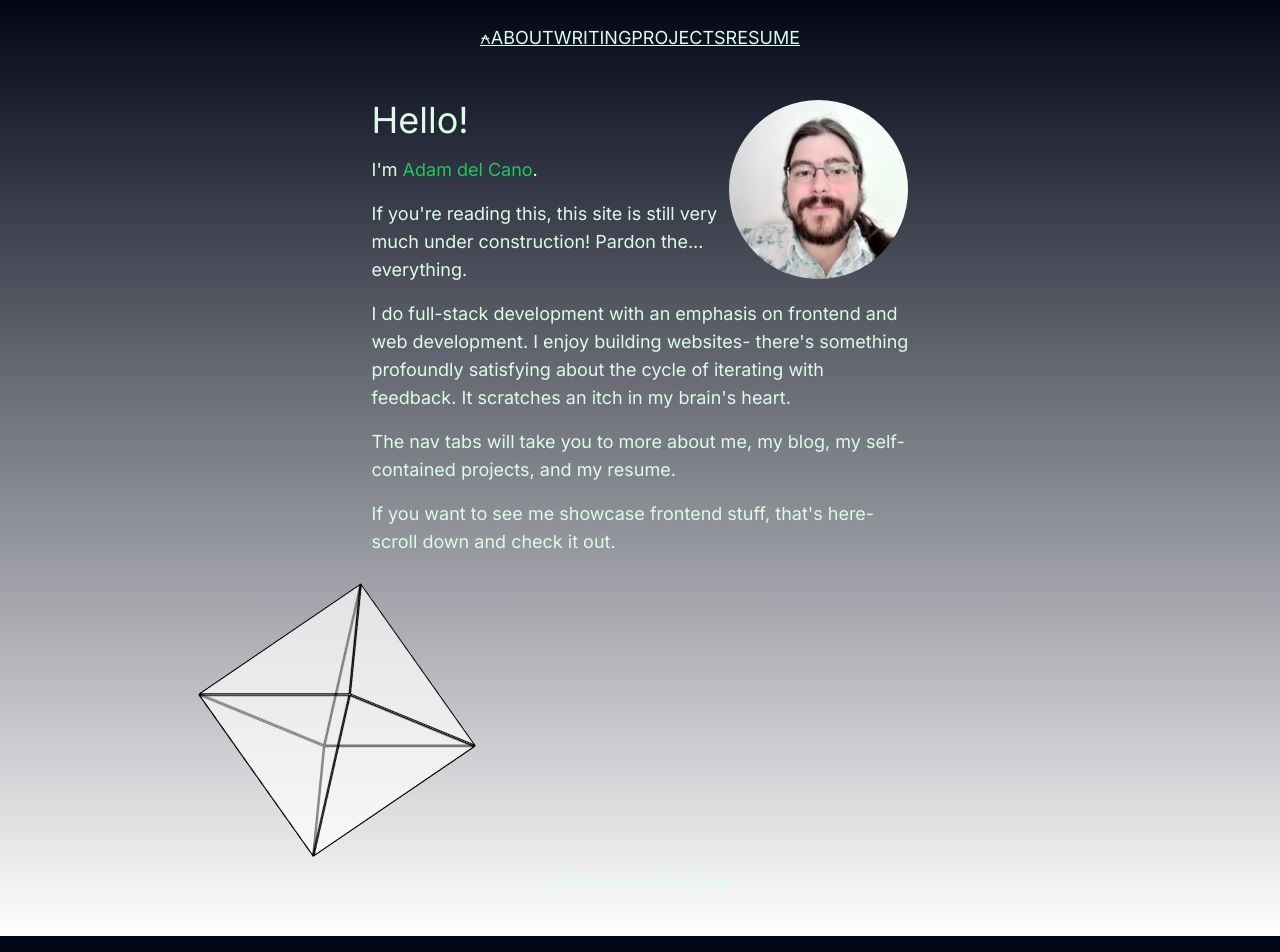
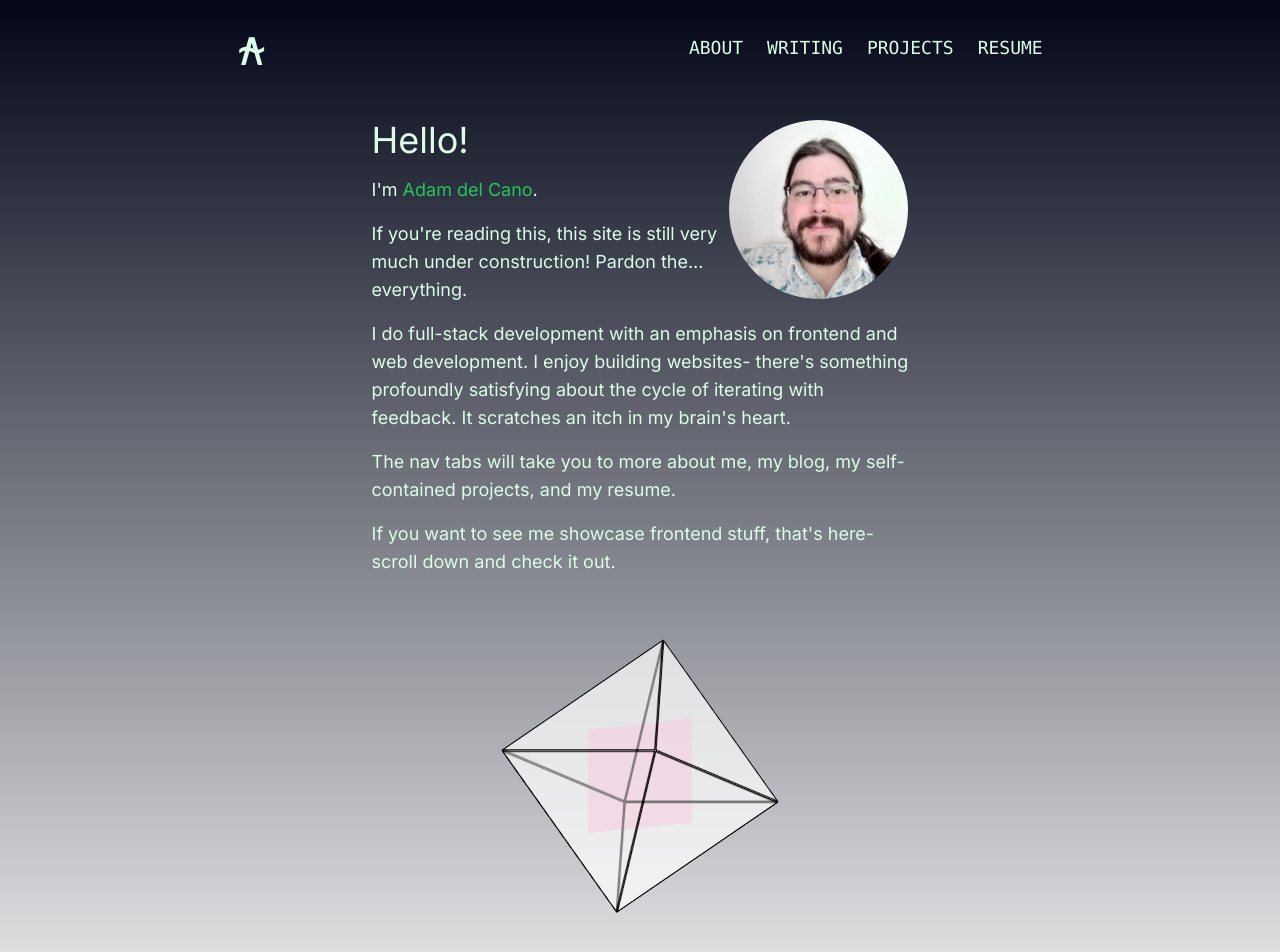
Before and after one commit to adamdelcano/adamdelcano.github.io, a Next.js app: page / in a window 1280 px wide. Shown: the top 952 px of the page. Built offline with nearby package versions, Linux system fonts and the light colour scheme.

Commit message:
Fixed miscapitalized folder name that was causing tailwind config not to see components

```diff
--- a/src/Components/Header/Header.tsx
+++ /dev/null
@@ -1,55 +0,0 @@
-"use client";
-import React from "react";
-import Link from "next/link";
-
-export default function Header() {
-  return (
-    <>
-      <div className="flex max-w-full flex-col items-center">
-      <header className="flex flex-col md:flex-row justify-items-end w-full font-mono p-18">
-        <div className="text-5xl text-center md:text-left has-tooltip w-screen max-w-full">
-          <Link href="/" className="no-underline">
-            ⍲
-          </Link>
-          <span className="tooltip m-18 max-w-full">
-            {"<-"}If you&apos;re curious, this is the{" "}
-            <a
-              href="https://en.wikipedia.org/wiki/APL_syntax_and_symbols"
-              target="_blank"
-            >
-              APL
-            </a>{" "}
-            symbol for NAND. Not proficient with APL, just thought it was cool.
-          </span>
-        </div>
-        <div className="flex max-sm:flex-wrap md:text-xl justify-items-end md:gap-6">
-          <Link
-            href="/about"
-            className="m-auto transition-all ease-in-out duration-300 hover:bg-green-900 no-underline"
-          >
-            ABOUT
-          </Link>
-          <Link
-            href="#"
-            className="m-auto transition-all ease-in-out duration-300 hover:bg-green-900 no-underline"
-          >
-            WRITING
-          </Link>
-          <Link
-            href="#"
-            className="m-auto transition-all ease-in-out duration-300 hover:bg-green-900 no-underline"
-          >
-            PROJECTS
-          </Link>
-          <Link
-            href="#"
-            className="m-auto transition-all ease-in-out duration-300 hover:bg-green-900 no-underline"
-          >
-            RESUME
-          </Link>
-        </div>
-      </header>
-      </div>
-    </>
-  );
-}
--- a/src/Components/Spinner/Spinner.tsx
+++ /dev/null
@@ -1,19 +0,0 @@
-export default function Spinner() {
-  return (
-    <div className="flex flex-row w-full justify-evenly my-20 py-5">
-      <div className="border-4 border-slate-600 before:block before:absolute before:-inset-1 before:-skew-y-6 before:bg-pink-500/50 before:hover:bg-pink-500/75 before:scale-50 before:hover:scale-75 relative inline-block">
-        <div className="solid">
-          <div className="side"></div>
-          <div className="side"></div>
-          <div className="side"></div>
-          <div className="side"></div>
-
-          <div className="side"></div>
-          <div className="side"></div>
-          <div className="side"></div>
-          <div className="side"></div>
-        </div>
-      </div>
-    </div>
-  );
-}
--- a/src/app/about/page.tsx
+++ b/src/app/about/page.tsx
@@ -3,8 +3,8 @@
 import { useRef, useEffect } from "react";
 import Typed from "typed.js";
 
-import Familiars from "@/Components/Familiars/Familiars";
-import Intro from "@/Components/Intro/Intro";
+import Familiars from "@/components/Familiars/Familiars";
+import Intro from "@/components/Intro/Intro";
 
 export default function About() {
   return (
--- a/src/app/globals.css
+++ b/src/app/globals.css
@@ -45,58 +45,7 @@ body {
     text-wrap: balance;
   }
 }
-.solid {
-  position: relative;
-  width: 200px;
-  height: 200px;
-  -webkit-animation: spin 40s infinite linear;
-  animation: spin 40s infinite linear;
-  transform-style: preserve-3d;
-}
-.solid .side {
-  position: absolute;
-  left: 0;
-  bottom: 50%;
-  height: 173.2px;
-  width: 200px;
-  background-image: url("/triangle.svg");
-  transform-origin: 50% 100%;
-}
-.solid .side:hover {
-  background-image: url("/triangleBright.svg");
-}
-.solid .side:nth-child(1) {
-  transform: rotateY(90deg) translateZ(100px) rotateX(35.27deg);
-  border-bottom-color: rgba(152, 254, 208, 0.4);
-}
-.solid .side:nth-child(2) {
-  transform: rotateY(180deg) translateZ(100px) rotateX(35.27deg);
-  border-bottom-color: rgba(178, 184, 33, 0.4);
-}
-.solid .side:nth-child(3) {
-  transform: rotateY(270deg) translateZ(100px) rotateX(35.27deg);
-  border-bottom-color: rgba(58, 54, 154, 0.4);
-}
-.solid .side:nth-child(4) {
-  transform: rotateY(360deg) translateZ(100px) rotateX(35.27deg);
-  border-bottom-color: rgba(99, 61, 24, 0.4);
-}
-.solid .side:nth-child(5) {
-  transform: rotateY(450deg) translateZ(100px) rotateX(144.73deg);
-  border-bottom-color: rgba(157, 239, 242, 0.4);
-}
-.solid .side:nth-child(6) {
-  transform: rotateY(540deg) translateZ(100px) rotateX(144.73deg);
-  border-bottom-color: rgba(84, 178, 216, 0.4);
-}
-.solid .side:nth-child(7) {
-  transform: rotateY(630deg) translateZ(100px) rotateX(144.73deg);
-  border-bottom-color: rgba(142, 201, 51, 0.4);
-}
-.solid .side:nth-child(8) {
-  transform: rotateY(720deg) translateZ(100px) rotateX(144.73deg);
-  border-bottom-color: rgba(1, 190, 43, 0.4);
-}
+
 
 @-webkit-keyframes spin {
   0% {
@@ -153,3 +102,55 @@ body {
 .avatar:hover {
   --f: 1.4; /* hover scale */
 }
+.solid {
+  position: relative;
+  width: 200px;
+  height: 200px;
+  -webkit-animation: spin 40s infinite linear;
+  animation: spin 40s infinite linear;
+  transform-style: preserve-3d;
+}
+.solid .side {
+  position: absolute;
+  left: 0;
+  bottom: 50%;
+  height: 173.2px;
+  width: 200px;
+  background-image: url("/triangle.svg");
+  transform-origin: 50% 100%;
+}
+.solid .side:hover {
+  background-image: url("/triangleBright.svg");
+}
+.solid .side:nth-child(1) {
+  transform: rotateY(90deg) translateZ(100px) rotateX(35.27deg);
+  border-bottom-color: rgba(152, 254, 208, 0.4);
+}
+.solid .side:nth-child(2) {
+  transform: rotateY(180deg) translateZ(100px) rotateX(35.27deg);
+  border-bottom-color: rgba(178, 184, 33, 0.4);
+}
+.solid .side:nth-child(3) {
+  transform: rotateY(270deg) translateZ(100px) rotateX(35.27deg);
+  border-bottom-color: rgba(58, 54, 154, 0.4);
+}
+.solid .side:nth-child(4) {
+  transform: rotateY(360deg) translateZ(100px) rotateX(35.27deg);
+  border-bottom-color: rgba(99, 61, 24, 0.4);
+}
+.solid .side:nth-child(5) {
+  transform: rotateY(450deg) translateZ(100px) rotateX(144.73deg);
+  border-bottom-color: rgba(157, 239, 242, 0.4);
+}
+.solid .side:nth-child(6) {
+  transform: rotateY(540deg) translateZ(100px) rotateX(144.73deg);
+  border-bottom-color: rgba(84, 178, 216, 0.4);
+}
+.solid .side:nth-child(7) {
+  transform: rotateY(630deg) translateZ(100px) rotateX(144.73deg);
+  border-bottom-color: rgba(142, 201, 51, 0.4);
+}
+.solid .side:nth-child(8) {
+  transform: rotateY(720deg) translateZ(100px) rotateX(144.73deg);
+  border-bottom-color: rgba(1, 190, 43, 0.4);
+}
--- a/src/app/page.tsx
+++ b/src/app/page.tsx
@@ -4,31 +4,37 @@ import { useEffect, useRef } from "react";
 import Typed from "typed.js";
 import Link from "next/link";
 
-import Header from "@/Components/Header/Header";
-import Intro from "@/Components/Intro/Intro";
-import Footer from "@/Components/Footer/Footer";
-import Familiars from "@/Components/Familiars/Familiars";
-import Spinner from "@/Components/Spinner/Spinner";
+import Header from "@/components/Header/Header";
+import Intro from "@/components/Intro/Intro";
+import Footer from "@/components/Footer/Footer";
+import Familiars from "@/components/Familiars/Familiars";
+import Spinner from "@/components/Spinner/Spinner";
 import adamPic from "/public/adam.jpeg";
 import adamTransparent from "/public/adam_transparent_bg.png";
 import testAvatar from "/public/test_avatar.webp";
 
 export default function Home() {
   return (
-    <main className="flex max-w-full min-h-screen flex-col items-center">
+    <main className="flex max-w-full flex-col items-center">
       <div className="text-green-100 sm:w-2/3 my-12">
         <Image
-            src={adamPic}
-            alt="Adam del Cano"
-            className="rounded-full float-right w-1/3"
-          />
+          src={adamPic}
+          alt="Adam del Cano"
+          className="rounded-full float-right w-1/3"
+        />
         <div>
           <h1 className="text-4xl">Hello!</h1>
           <p>
-            I&apos;m <span className="text-green-500 has-tooltip">Adam del Cano<span className="tooltip text-green-100"> he/him</span></span>.
+            I&apos;m{" "}
+            <span className="text-green-500 has-tooltip">
+              Adam del Cano
+              <span className="tooltip text-green-100"> he/him</span>
+            </span>
+            .
           </p>
           <p>
-            If you&apos;re reading this, this site is still very much under construction! Pardon the... everything.
+            If you&apos;re reading this, this site is still very much under
+            construction! Pardon the... everything.
           </p>
           <p>
             I do full-stack development with an emphasis on frontend and web
@@ -37,15 +43,19 @@ export default function Home() {
             scratches an itch in my brain&apos;s heart.
           </p>
           <p>
-            The nav tabs will take you to more about me, my blog, my self-contained projects, and my resume.
+            The nav tabs will take you to more about me, my blog, my
+            self-contained projects, and my resume.
           </p>
           <p>
-            If you want to see me showcase frontend stuff, that&apos;s here- scroll down and check it out.
+            If you want to see me showcase frontend stuff, that&apos;s here-
+            scroll down and check it out.
           </p>
           <p></p>
         </div>
+        <div className="flex flex-row justify-evenly my-20 py-5">
+          <Spinner />
         </div>
-      <Spinner />
+      </div>
     </main>
   );
 }
--- /dev/null
+++ b/src/components/Header/Header.tsx
@@ -0,0 +1,56 @@
+"use client";
+import "../../app/globals.css";
+
+import React from "react";
+import Link from "next/link";
+
+export default function Header() {
+  return (
+    <>
+        <header className="flex flex-col md:flex-row w-full justify-between font-mono p-18">
+          <div className="text-5xl text-center md:text-left w-screen max-w-full has-tooltip">
+            <Link href="/" className="no-underline">
+              ⍲
+            </Link>
+            <span className="tooltip m-18 max-w-full">
+              {"<-"}If you&apos;re curious, this is the{" "}
+              <a
+                href="https://en.wikipedia.org/wiki/APL_syntax_and_symbols"
+                target="_blank"
+              >
+                APL
+              </a>{" "}
+              symbol for NAND. Not proficient with APL, just thought it was
+              cool.
+            </span>
+          </div>
+          <div className="flex max-sm:flex-wrap justify-items-end md:gap-6">
+            <Link
+              href="/about"
+              className="m-auto transition-all ease-in-out duration-300 hover:bg-green-900 no-underline"
+            >
+              ABOUT
+            </Link>
+            <Link
+              href="#"
+              className="m-auto transition-all ease-in-out duration-300 hover:bg-green-900 no-underline"
+            >
+              WRITING
+            </Link>
+            <Link
+              href="#"
+              className="m-auto transition-all ease-in-out duration-300 hover:bg-green-900 no-underline"
+            >
+              PROJECTS
+            </Link>
+            <Link
+              href="#"
+              className="m-auto transition-all ease-in-out duration-300 hover:bg-green-900 no-underline"
+            >
+              RESUME
+            </Link>
+          </div>
+        </header>
+    </>
+  );
+}
--- /dev/null
+++ b/src/components/Spinner/Spinner.tsx
@@ -0,0 +1,17 @@
+export default function Spinner() {
+  return (
+    <div className="border-slate-600 before:block before:absolute before:-inset-1 before:-skew-y-6 before:bg-pink-500/50 before:hover:bg-pink-500/75 before:scale-50 before:hover:scale-75 relative inline-block">
+      <div className="solid">
+        <div className="side"></div>
+        <div className="side"></div>
+        <div className="side"></div>
+        <div className="side"></div>
+
+        <div className="side"></div>
+        <div className="side"></div>
+        <div className="side"></div>
+        <div className="side"></div>
+      </div>
+    </div>
+  );
+}
```
Also changed, not shown: src/app/layout.tsx (+4 -3 lines), src/components/Familiars/Familiars.tsx (renamed from src/Components/Familiars/Familiars.tsx), src/components/Footer/Footer.tsx (renamed from src/Components/Footer/Footer.tsx), src/components/Intro/Intro.tsx (renamed from src/Components/Intro/Intro.tsx).
